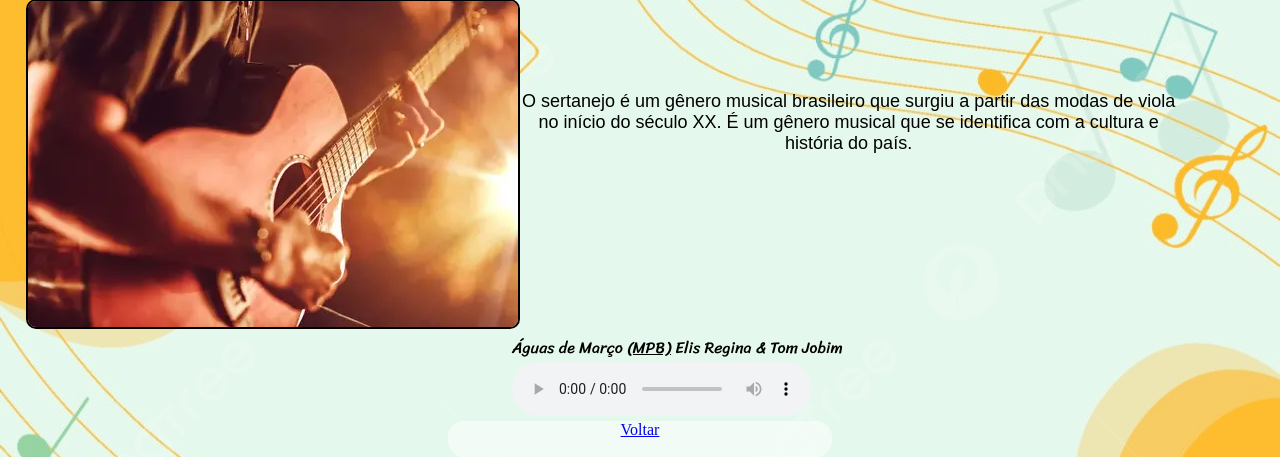
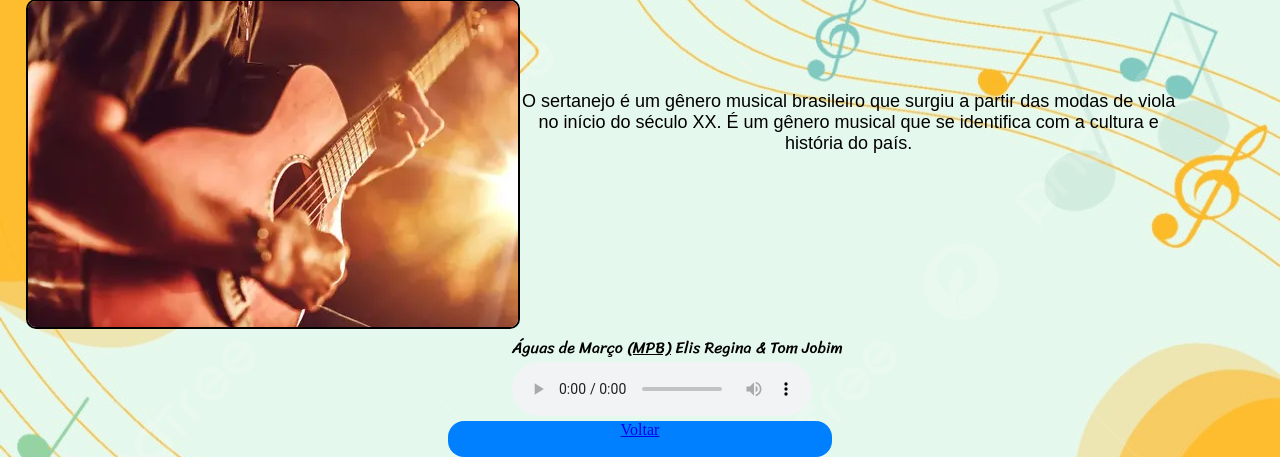
Before and after one commit to CarlosGYM/aulainformatica.com, a PHP site: page /musica.html in a window 1280 px wide. Shown: the part 839-1296 px from the top of the page. Run offline with PHP 8.4, Linux system fonts and the light colour scheme; some web fonts are replaced.

Commit message:
Update estilo2.css

```diff
--- a/css/estilo2.css
+++ b/css/estilo2.css
@@ -92,7 +92,7 @@ section.terceira img{
 section.link{
 	width: 30vw;
 	height:4.5vh;
-	background-color: rgb(255, 255, 255, 0.5);
+	background-color: #007FFF;
 	margin-left: 35vw;
 	flex-direction: column;
 	border-radius: 16px;
```
